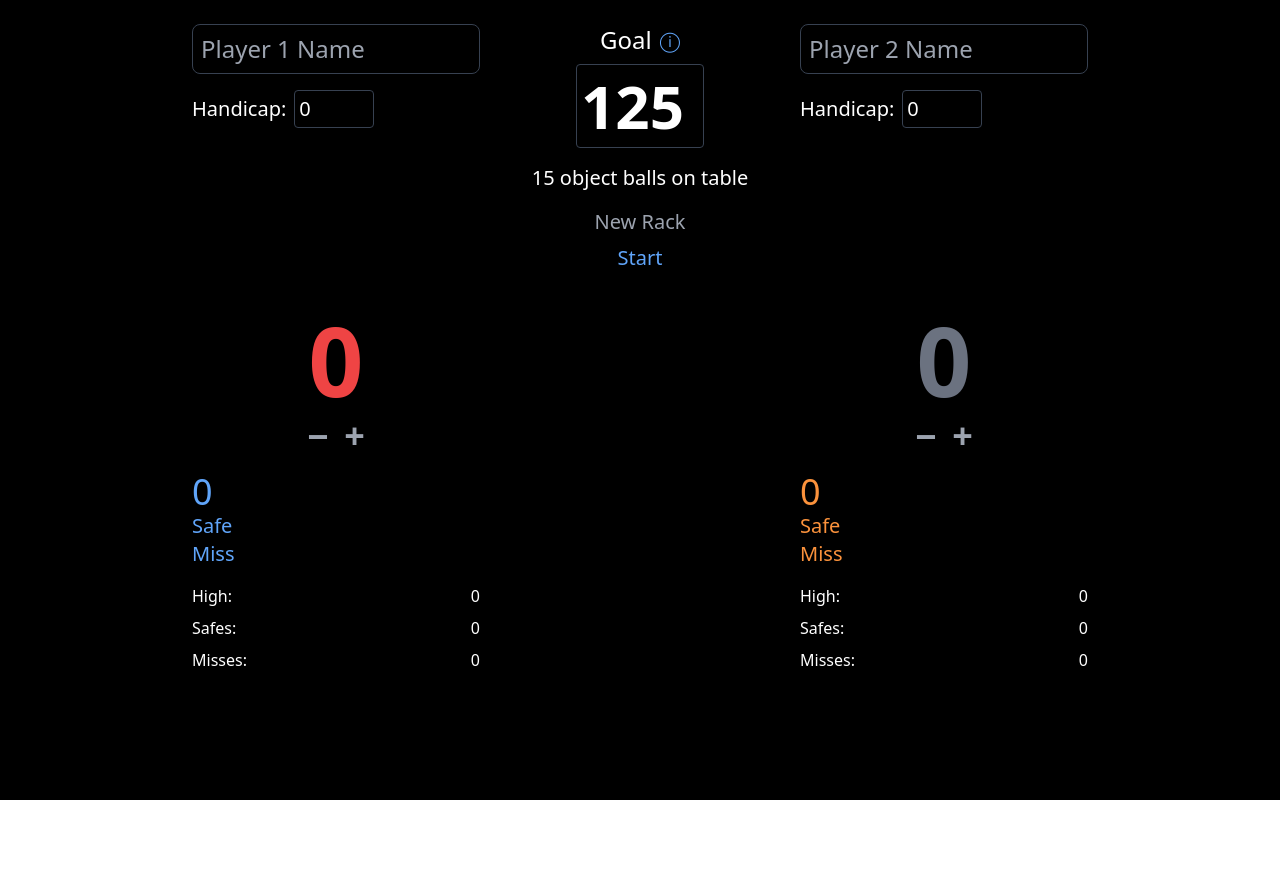
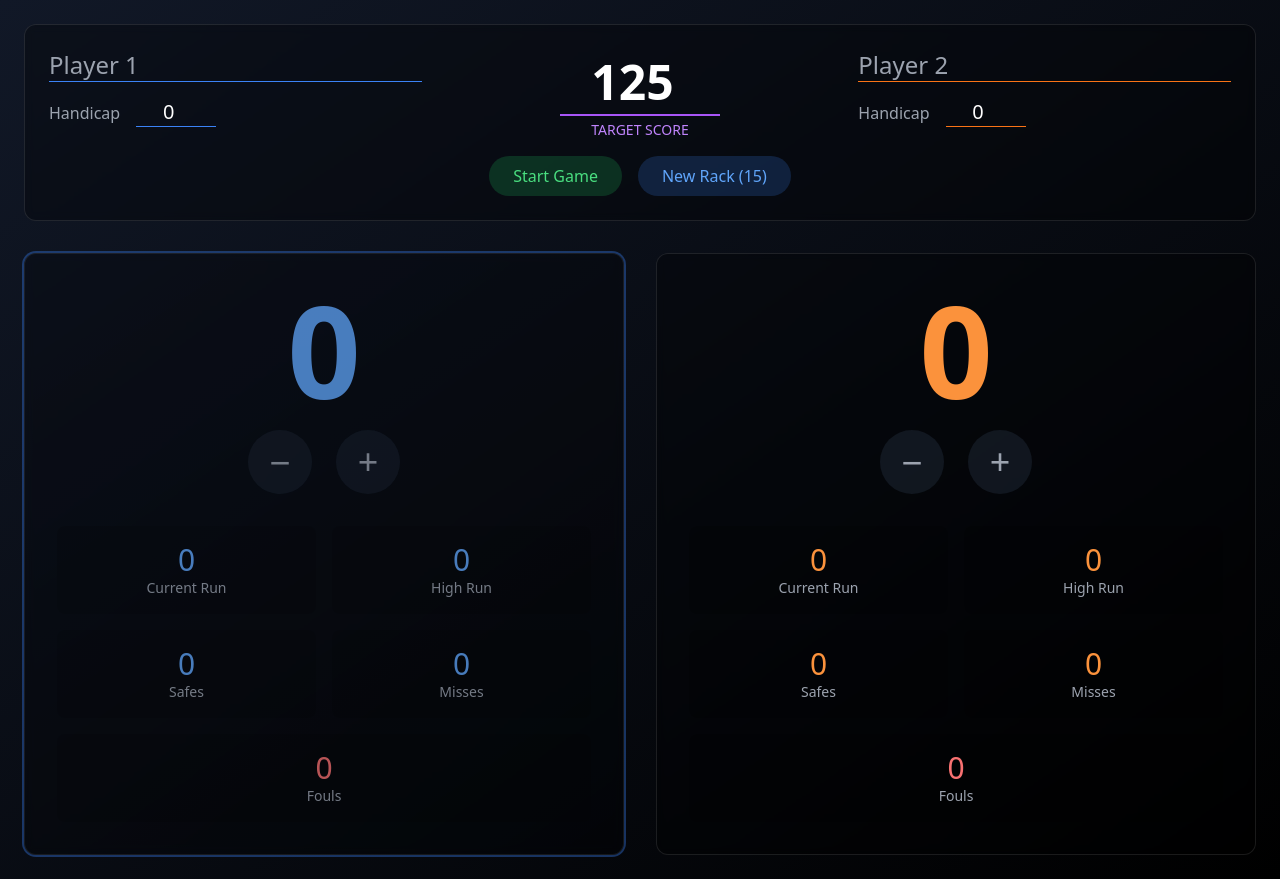
Before and after one commit to ZackyViriot/Pool-Scoring-, a React (Create React App) app: page / in a window 1280 px wide. Before the commit the page ends 800 px from the top, so only its background shows below. Built offline with nearby package versions, Linux system fonts and the light colour scheme.

Commit message:
changed the look

```diff
--- a/src/poolScoring/PoolScoringComponent.jsx
+++ b/src/poolScoring/PoolScoringComponent.jsx
@@ -3,7 +3,7 @@ import React, { useState, useEffect } from "react";
 export default function PoolScoringComponent() {
     const [gameStarted, setGameStarted] = useState(false);
     const [objectBallsOnTable, setObjectBallsOnTable] = useState(15);
-    const [activePlayer, setActivePlayer] = useState(1); // 1 or 2
+    const [activePlayer, setActivePlayer] = useState(1);
     const [targetGoal, setTargetGoal] = useState(125);
     const [gameTime, setGameTime] = useState(0);
     const [isTimerRunning, setIsTimerRunning] = useState(false);
@@ -15,6 +15,7 @@ export default function PoolScoringComponent() {
         high: 0,
         safes: 0,
         misses: 0,
+        fouls: 0,
         currentRun: 0
     });
 
@@ -25,6 +26,7 @@ export default function PoolScoringComponent() {
         high: 0,
         safes: 0,
         misses: 0,
+        fouls: 0,
         currentRun: 0
     });
 
@@ -75,6 +77,20 @@ export default function PoolScoringComponent() {
         }
     };
 
+    const handleFoul = (playerNum) => {
+        const player = playerNum === 1 ? player1 : player2;
+        const setPlayer = playerNum === 1 ? setPlayer1 : setPlayer2;
+
+        setPlayer({
+            ...player,
+            score: player.score - 1,
+            fouls: player.fouls + 1,
+            currentRun: 0
+        });
+
+        setActivePlayer(playerNum === 1 ? 2 : 1);
+    };
+
     const handleSafe = (playerNum) => {
         const player = playerNum === 1 ? player1 : player2;
         const setPlayer = playerNum === 1 ? setPlayer1 : setPlayer2;
@@ -107,7 +123,6 @@ export default function PoolScoringComponent() {
         setActivePlayer(1);
         setIsTimerRunning(true);
         setGameTime(0);
-        // Apply handicaps to initial scores
         setPlayer1(prev => ({
             ...prev,
             score: Number(prev.handicap)
@@ -127,6 +142,7 @@ export default function PoolScoringComponent() {
             high: 0,
             safes: 0,
             misses: 0,
+            fouls: 0,
             currentRun: 0
         }));
         setPlayer2(prev => ({
@@ -135,6 +151,7 @@ export default function PoolScoringComponent() {
             high: 0,
             safes: 0,
             misses: 0,
+            fouls: 0,
             currentRun: 0
         }));
     };
@@ -144,192 +161,205 @@ export default function PoolScoringComponent() {
     };
 
     return (
-        <div className="bg-black text-white min-h-screen p-6">
-            <div className="max-w-4xl mx-auto">
-                <div className="grid grid-cols-3 gap-4 mb-8">
-                    {/* Player 1 */}
-                    <div>
+        <div className="min-h-screen bg-gradient-to-br from-gray-900 to-black text-white p-6">
+            <div className="max-w-7xl mx-auto">
+                {/* Header Section */}
+                <div className="bg-black/30 backdrop-blur-sm border border-white/10 rounded-xl p-6 mb-8">
+                    <div className="grid grid-cols-3 gap-8">
+                        {/* Player 1 Info */}
+                        <div className="space-y-4">
                             <input
                                 type="text"
-                            placeholder="Player 1 Name"
-                            className="w-full bg-black border border-gray-700 rounded-lg p-2 text-2xl text-white mb-4"
+                                placeholder="Player 1"
+                                className="w-full bg-transparent border-b border-blue-500 text-2xl font-medium focus:outline-none focus:border-blue-400 transition-colors"
                                 value={player1.name}
                                 onChange={(e) => setPlayer1({...player1, name: e.target.value})}
                             />
-                        <div className="flex items-center gap-2">
-                            <span className="text-xl">Handicap:</span>
+                            <div className="flex items-center gap-4">
+                                <span className="text-gray-400">Handicap</span>
                                 <input
                                     type="number"
-                                className="w-20 bg-black border border-gray-700 rounded p-1 text-xl"
+                                    className="w-20 bg-transparent border-b border-blue-500 text-xl text-center"
                                     value={player1.handicap}
                                     onChange={(e) => setPlayer1({...player1, handicap: Number(e.target.value)})}
                                 />
                             </div>
                         </div>
 
-                    {/* Center Goal Section */}
-                    <div className="text-center">
-                        <div className="flex justify-center items-center mb-2">
-                            <span className="text-2xl">Goal</span>
-                            <button className="ml-2 text-blue-400 text-xl">ⓘ</button>
-                        </div>
+                        {/* Game Controls */}
+                        <div className="text-center space-y-4">
+                            <div className="relative">
                                 <input
                                     type="number"
-                            className="w-32 bg-black border border-gray-700 rounded text-center text-6xl font-bold mb-4"
+                                    className="w-40 bg-transparent border-b-2 border-purple-500 text-5xl font-bold text-center focus:outline-none"
                                     value={targetGoal}
                                     onChange={(e) => setTargetGoal(Number(e.target.value))}
                                 />
+                                <div className="text-purple-400 text-sm mt-1">TARGET SCORE</div>
+                            </div>
+
                             {gameStarted && (
-                            <div className="text-xl text-gray-400 mb-4">
+                                <div className="text-2xl font-mono text-gray-400">
                                     {formatTime(gameTime)}
                                 </div>
                             )}
-                        <div className="text-xl mb-4">{objectBallsOnTable} object balls on table</div>
+
+                            <div className="flex justify-center gap-4">
+                                <button
+                                    onClick={gameStarted ? endGame : startGame}
+                                    className={`px-6 py-2 rounded-full transition-colors ${
+                                        gameStarted
+                                            ? 'bg-red-500/20 text-red-400 hover:bg-red-500/30'
+                                            : 'bg-green-500/20 text-green-400 hover:bg-green-500/30'
+                                    }`}
+                                >
+                                    {gameStarted ? 'End Game' : 'Start Game'}
+                                </button>
+
                                 <button
                                     onClick={newRack}
-                            className="text-gray-400 text-xl mb-2 hover:text-white"
+                                    className="px-6 py-2 rounded-full bg-blue-500/20 text-blue-400 hover:bg-blue-500/30 transition-colors"
                                 >
-                            New Rack
-                        </button>
-                        <button
-                            onClick={gameStarted ? endGame : startGame}
-                            className={`text-xl block w-full mb-2 ${gameStarted ? 'text-gray-400' : 'text-blue-400'}`}
-                        >
-                            {gameStarted ? 'End' : 'Start'}
+                                    New Rack ({objectBallsOnTable})
                                 </button>
                             </div>
+                        </div>
 
-                    {/* Player 2 */}
-                    <div>
+                        {/* Player 2 Info */}
+                        <div className="space-y-4">
                             <input
                                 type="text"
-                            placeholder="Player 2 Name"
-                            className="w-full bg-black border border-gray-700 rounded-lg p-2 text-2xl text-white mb-4"
+                                placeholder="Player 2"
+                                className="w-full bg-transparent border-b border-orange-500 text-2xl font-medium focus:outline-none focus:border-orange-400 transition-colors"
                                 value={player2.name}
                                 onChange={(e) => setPlayer2({...player2, name: e.target.value})}
                             />
-                        <div className="flex items-center gap-2">
-                            <span className="text-xl">Handicap:</span>
+                            <div className="flex items-center gap-4">
+                                <span className="text-gray-400">Handicap</span>
                                 <input
                                     type="number"
-                                className="w-20 bg-black border border-gray-700 rounded p-1 text-xl"
+                                    className="w-20 bg-transparent border-b border-orange-500 text-xl text-center"
                                     value={player2.handicap}
                                     onChange={(e) => setPlayer2({...player2, handicap: Number(e.target.value)})}
                                 />
                             </div>
                         </div>
                     </div>
+                </div>
 
-                {/* Scores and Stats */}
-                <div className="grid grid-cols-3 gap-4">
-                    {/* Player 1 Stats */}
-                    <div className="space-y-4">
-                        <div className="text-8xl font-bold text-center">
-                            <div
-                                className={`${activePlayer === 1 ? 'text-red-500' : 'text-gray-500'}`}
-                            >
+                {/* Scoring Section */}
+                <div className="grid grid-cols-2 gap-8">
+                    {/* Player 1 Score */}
+                    <div className={`bg-black/30 backdrop-blur-sm border border-white/10 rounded-xl p-8 ${
+                        activePlayer === 1 ? 'ring-2 ring-blue-500/50 animate-pulse' : ''
+                    }`}>
+                        <div className="text-center mb-8">
+                            <div className="text-9xl font-bold text-blue-400">
                                 {player1.score}
                             </div>
-                            <div className="flex justify-center gap-4 mt-2">
+                            <div className="flex justify-center gap-6 mt-4">
                                 <button
                                     onClick={() => gameStarted && adjustScore(1, -1)}
-                                    className="text-4xl text-gray-400 hover:text-white focus:outline-none"
+                                    className="text-4xl text-gray-400 hover:text-white w-16 h-16 rounded-full bg-gray-800/50 flex items-center justify-center transition-colors"
                                 >
                                     −
                                 </button>
                                 <button
                                     onClick={() => gameStarted && adjustScore(1, 1)}
-                                    className="text-4xl text-gray-400 hover:text-white focus:outline-none"
+                                    className="text-4xl text-gray-400 hover:text-white w-16 h-16 rounded-full bg-gray-800/50 flex items-center justify-center transition-colors"
                                 >
                                     +
                                 </button>
                             </div>
                         </div>
-                        <div className="text-4xl text-blue-400">
-                            <div>{player1.currentRun}</div>
-                            <div
-                                className="text-xl cursor-pointer hover:text-blue-300"
+
+                        <div className="grid grid-cols-2 gap-4">
+                            <div className="bg-black/20 rounded-lg p-4 text-center transform transition-transform hover:-translate-y-1">
+                                <div className="text-3xl text-blue-400">{player1.currentRun}</div>
+                                <div className="text-sm text-gray-400">Current Run</div>
+                            </div>
+                            <div className="bg-black/20 rounded-lg p-4 text-center transform transition-transform hover:-translate-y-1">
+                                <div className="text-3xl text-blue-400">{player1.high}</div>
+                                <div className="text-sm text-gray-400">High Run</div>
+                            </div>
+                            <button
                                 onClick={() => gameStarted && handleSafe(1)}
+                                className="bg-black/20 rounded-lg p-4 text-center hover:bg-blue-500/10 transition-colors"
                             >
-                                Safe
-                            </div>
-                            <div
-                                className="text-xl cursor-pointer hover:text-blue-300"
+                                <div className="text-3xl text-blue-400">{player1.safes}</div>
+                                <div className="text-sm text-gray-400">Safes</div>
+                            </button>
+                            <button
                                 onClick={() => gameStarted && handleMiss(1)}
+                                className="bg-black/20 rounded-lg p-4 text-center hover:bg-blue-500/10 transition-colors"
                             >
-                                Miss
-                            </div>
-                        </div>
-                        <div className="space-y-2">
-                            <div className="flex justify-between">
-                                <span>High:</span>
-                                <span>{player1.high}</span>
-                            </div>
-                            <div className="flex justify-between">
-                                <span>Safes:</span>
-                                <span>{player1.safes}</span>
-                            </div>
-                            <div className="flex justify-between">
-                                <span>Misses:</span>
-                                <span>{player1.misses}</span>
-                            </div>
+                                <div className="text-3xl text-blue-400">{player1.misses}</div>
+                                <div className="text-sm text-gray-400">Misses</div>
+                            </button>
+                            <button
+                                onClick={() => gameStarted && handleFoul(1)}
+                                className="bg-black/20 rounded-lg p-4 text-center hover:bg-red-500/10 transition-colors col-span-2"
+                            >
+                                <div className="text-3xl text-red-400">{player1.fouls}</div>
+                                <div className="text-sm text-gray-400">Fouls</div>
+                            </button>
                         </div>
                     </div>
 
-                    {/* Center Space */}
-                    <div></div>
-
-                    {/* Player 2 Stats */}
-                    <div className="space-y-4">
-                        <div className="text-8xl font-bold text-center">
-                            <div
-                                className={`${activePlayer === 2 ? 'text-red-500' : 'text-gray-500'}`}
-                            >
+                    {/* Player 2 Score */}
+                    <div className={`bg-black/30 backdrop-blur-sm border border-white/10 rounded-xl p-8 ${
+                        activePlayer === 2 ? 'ring-2 ring-orange-500/50 animate-pulse' : ''
+                    }`}>
+                        <div className="text-center mb-8">
+                            <div className="text-9xl font-bold text-orange-400">
                                 {player2.score}
                             </div>
-                            <div className="flex justify-center gap-4 mt-2">
+                            <div className="flex justify-center gap-6 mt-4">
                                 <button
                                     onClick={() => gameStarted && adjustScore(2, -1)}
-                                    className="text-4xl text-gray-400 hover:text-white focus:outline-none"
+                                    className="text-4xl text-gray-400 hover:text-white w-16 h-16 rounded-full bg-gray-800/50 flex items-center justify-center transition-colors"
                                 >
                                     −
                                 </button>
                                 <button
                                     onClick={() => gameStarted && adjustScore(2, 1)}
-                                    className="text-4xl text-gray-400 hover:text-white focus:outline-none"
+                                    className="text-4xl text-gray-400 hover:text-white w-16 h-16 rounded-full bg-gray-800/50 flex items-center justify-center transition-colors"
                                 >
                                     +
                                 </button>
                             </div>
                         </div>
-                        <div className="text-4xl text-orange-400">
-                            <div>{player2.currentRun}</div>
-                            <div
-                                className="text-xl cursor-pointer hover:text-orange-300"
+
+                        <div className="grid grid-cols-2 gap-4">
+                            <div className="bg-black/20 rounded-lg p-4 text-center transform transition-transform hover:-translate-y-1">
+                                <div className="text-3xl text-orange-400">{player2.currentRun}</div>
+                                <div className="text-sm text-gray-400">Current Run</div>
+                            </div>
+                            <div className="bg-black/20 rounded-lg p-4 text-center transform transition-transform hover:-translate-y-1">
+                                <div className="text-3xl text-orange-400">{player2.high}</div>
+                                <div className="text-sm text-gray-400">High Run</div>
+                            </div>
+                            <button
                                 onClick={() => gameStarted && handleSafe(2)}
+                                className="bg-black/20 rounded-lg p-4 text-center hover:bg-orange-500/10 transition-colors"
                             >
-                                Safe
-                            </div>
-                            <div
-                                className="text-xl cursor-pointer hover:text-orange-300"
+                                <div className="text-3xl text-orange-400">{player2.safes}</div>
+                                <div className="text-sm text-gray-400">Safes</div>
+                            </button>
+                            <button
                                 onClick={() => gameStarted && handleMiss(2)}
+                                className="bg-black/20 rounded-lg p-4 text-center hover:bg-orange-500/10 transition-colors"
                             >
-                                Miss
-                            </div>
-                        </div>
-                        <div className="space-y-2">
-                            <div className="flex justify-between">
-                                <span>High:</span>
-                                <span>{player2.high}</span>
-                            </div>
-                            <div className="flex justify-between">
-                                <span>Safes:</span>
-                                <span>{player2.safes}</span>
-                            </div>
-                            <div className="flex justify-between">
-                                <span>Misses:</span>
-                                <span>{player2.misses}</span>
-                            </div>
+                                <div className="text-3xl text-orange-400">{player2.misses}</div>
+                                <div className="text-sm text-gray-400">Misses</div>
+                            </button>
+                            <button
+                                onClick={() => gameStarted && handleFoul(2)}
+                                className="bg-black/20 rounded-lg p-4 text-center hover:bg-red-500/10 transition-colors col-span-2"
+                            >
+                                <div className="text-3xl text-red-400">{player2.fouls}</div>
+                                <div className="text-sm text-gray-400">Fouls</div>
+                            </button>
                         </div>
                     </div>
                 </div>
```
Lines whose indentation alone changed are shown as unchanged.
